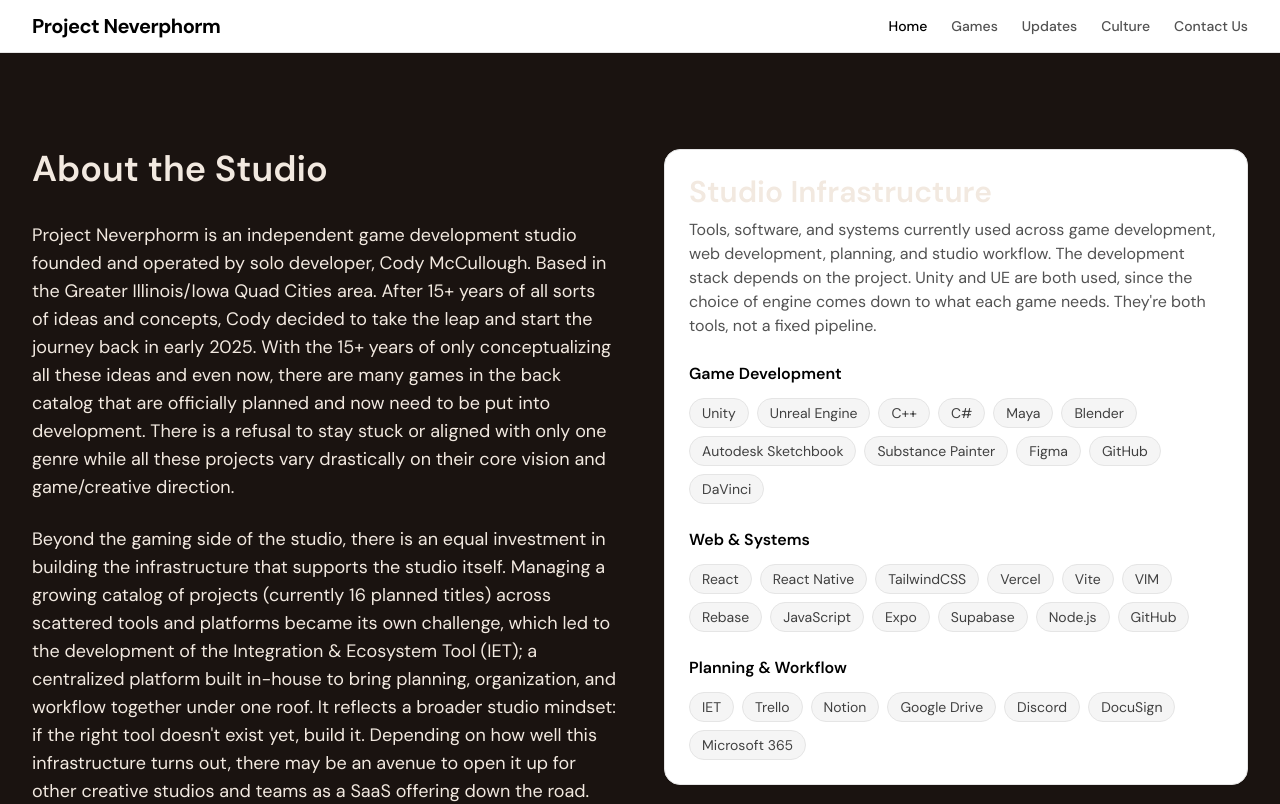
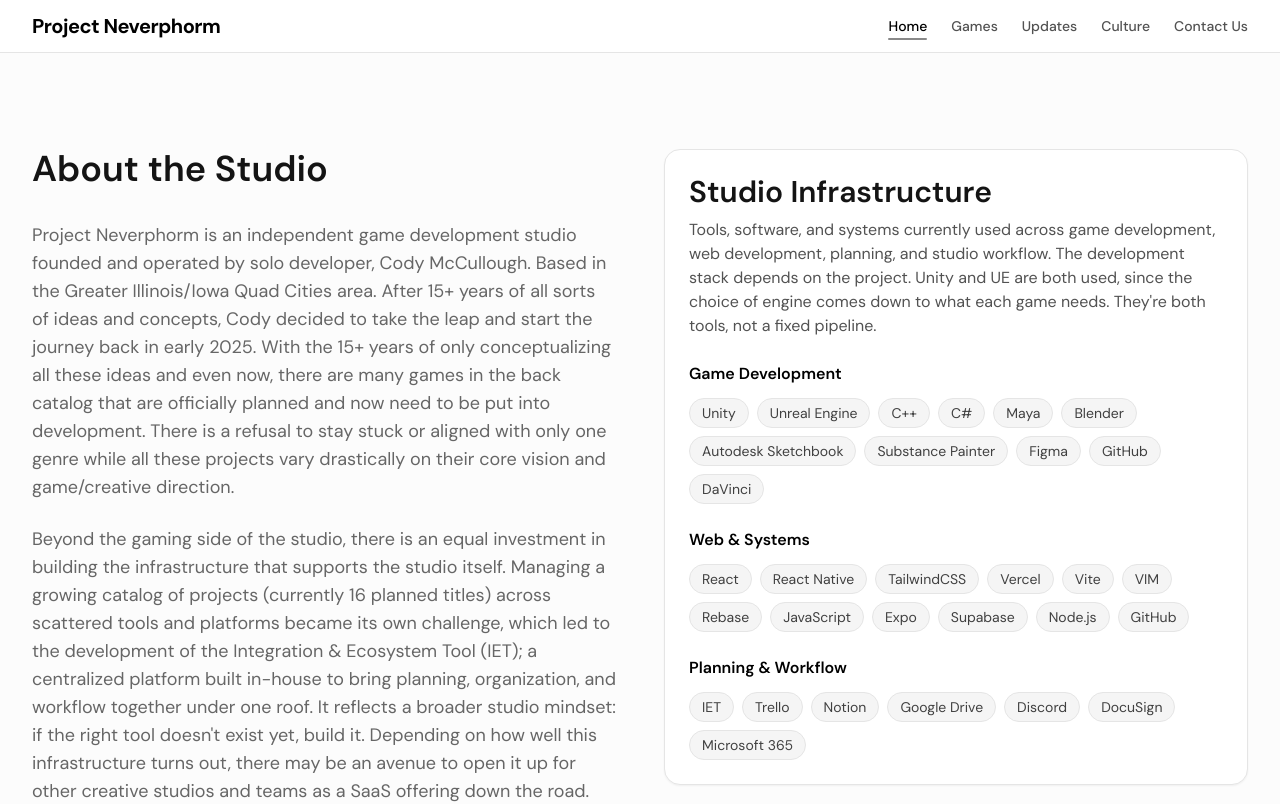
Before and after one commit to Minxci/neverphorm-site, a React (Vite) app in the folder apps/web/: page / in a window 1280 px wide. Shown: the top 804 px of the page. Built offline with nearby package versions, Linux system fonts and the light colour scheme; the HTML template or start-up script is replaced by a standard one; what pocketbase would draw is missing.

Commit message:
awful.. had to add the css back

```diff
--- a/apps/web/src/index.css
+++ b/apps/web/src/index.css
@@ -6,16 +6,43 @@
 
 @layer base {
   :root {
-    --bg: #1a1310;
-    --bg-card: #241b16;
-    --text: #f2e9e0;
-    --text-muted: #a8988a;
-    --accent: #e8792a;
-    --border: #3a2c22;
+    --background: 0 0% 100%;
+    --foreground: 0 0% 8%;
+
+    --primary: 0 0% 8%;
+    --primary-foreground: 0 0% 100%;
+
+    --secondary: 0 0% 96%;
+    --secondary-foreground: 0 0% 8%;
+
+    --muted: 0 0% 96%;
+    --muted-foreground: 0 0% 40%;
+
+    --accent: 0 0% 92%;
+    --accent-foreground: 0 0% 8%;
+
+    --border: 0 0% 88%;
+    --input: 0 0% 88%;
+    --ring: 0 0% 8%;
+
+    --card: 0 0% 100%;
+    --card-foreground: 0 0% 8%;
+
+    --popover: 0 0% 100%;
+    --popover-foreground: 0 0% 8%;
+
+    --sidebar-background: 0 0% 100%;
+    --sidebar-foreground: 0 0% 8%;
+    --sidebar-primary: 0 0% 8%;
+    --sidebar-primary-foreground: 0 0% 100%;
+    --sidebar-accent: 0 0% 96%;
+    --sidebar-accent-foreground: 0 0% 8%;
+    --sidebar-border: 0 0% 88%;
+    --sidebar-ring: 0 0% 8%;
   }
 
   * {
-    border-color: var(--border);
+    border-color: hsl(var(--border));
   }
 
   html {
@@ -24,8 +51,8 @@
 
   body {
     font-family: "DM Sans", sans-serif;
-    background-color: var(--bg);
-    color: var(--text);
+    background-color: hsl(var(--background));
+    color: hsl(var(--foreground));
     overflow-x: clip;
     font-feature-settings: "kern" 1, "liga" 1;
     -webkit-font-smoothing: antialiased;
@@ -47,7 +74,7 @@
   }
 
   .team-card-hover {
-    @apply transition-all duration-300 hover:-translate-y-1 hover:shadow-lg;
+    @apply transition-all duration-300 hover:-translate-y-1 hover:shadow-lg hover:shadow-primary/10 hover:border-primary/30;
   }
 
   .animated-gradient-text {
@@ -64,7 +91,6 @@
   -webkit-text-fill-color: transparent;
   animation: gradientShift 10s ease infinite;
 }
-}
 
 @keyframes gradientShift {
   0% {
@@ -77,3 +103,6 @@
     background-position: 0% 50%;
   }
 }
+
+
+}
```
Lines whose indentation alone changed are shown as unchanged.
